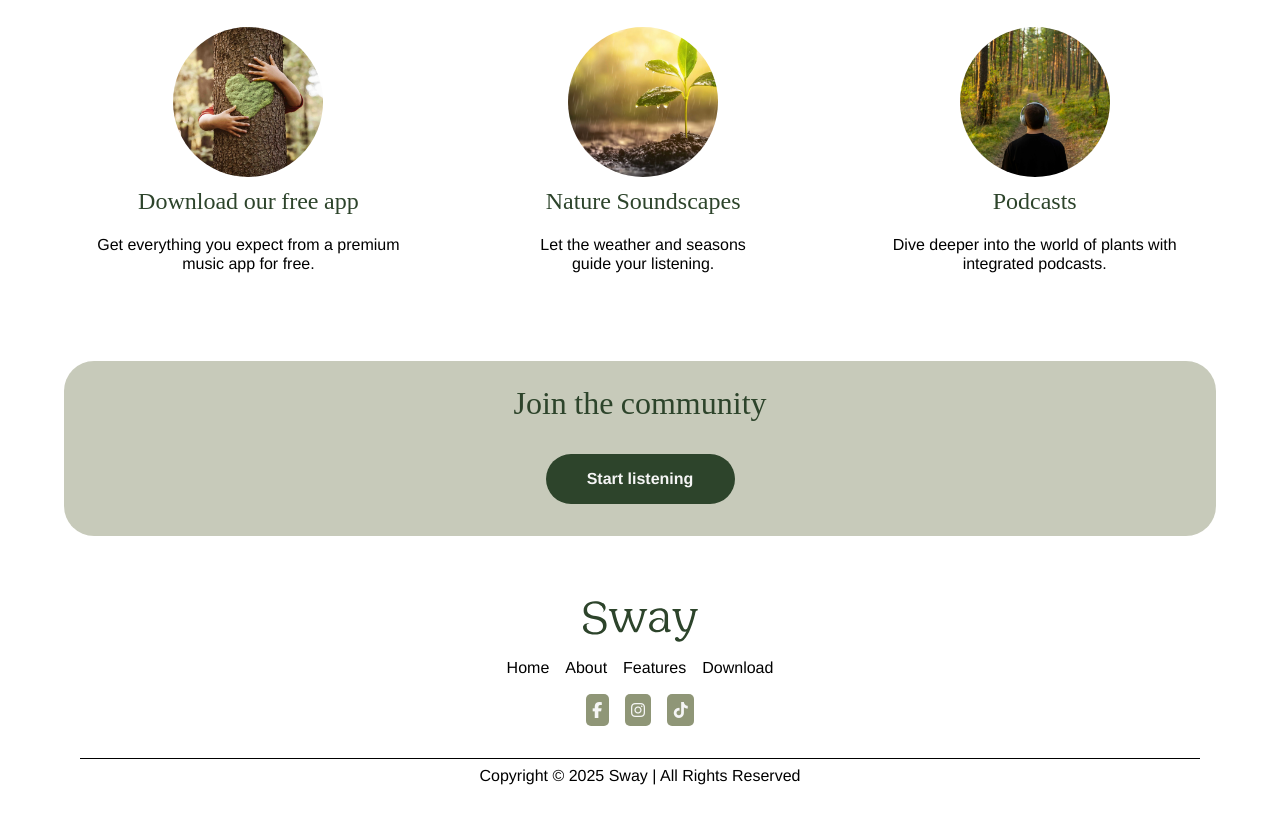
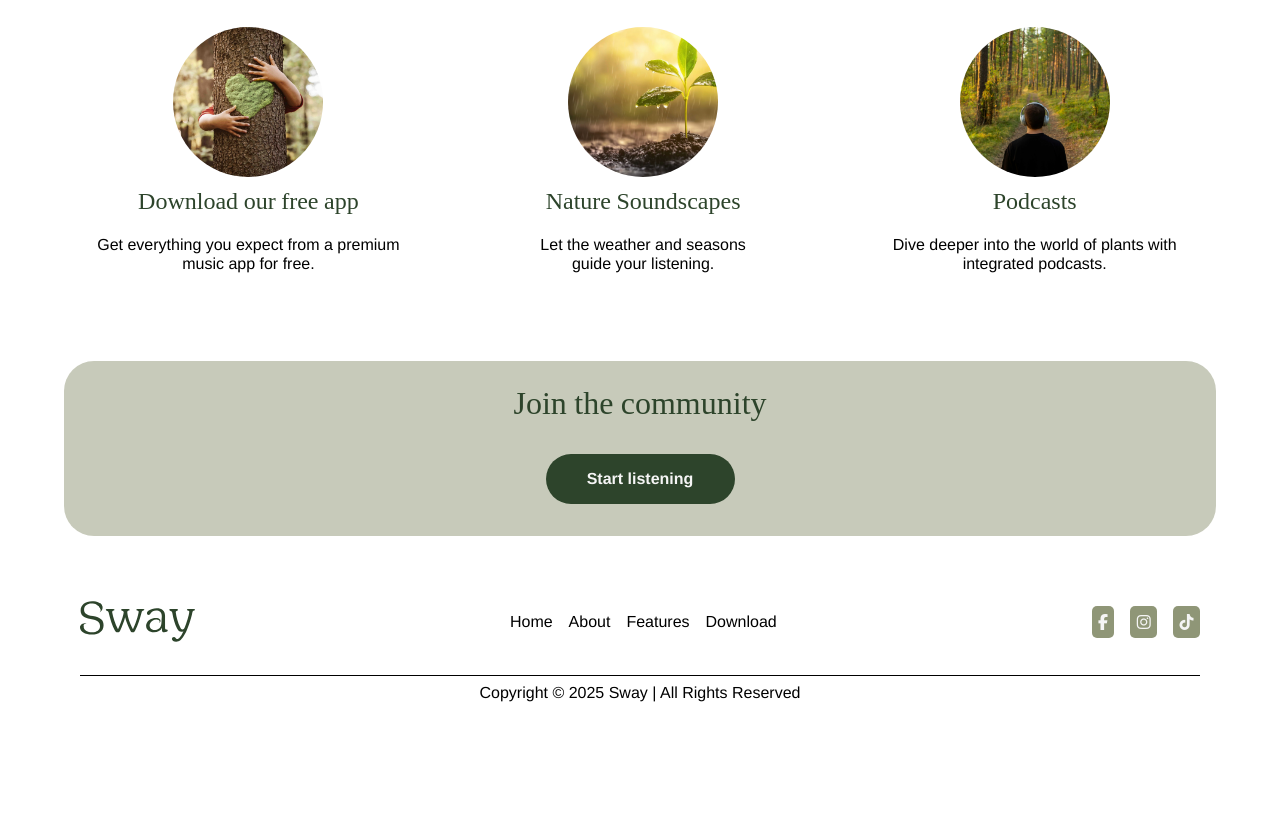
Before and after one commit to DelsemmeJolien/XD-Webdesign-Website, a plain HTML site: page index.html in a window 1280 px wide. Shown: the part 1254-2077 px from the top of the page. After the commit the page ends 2021 px from the top, so only its background shows below. Drawn offline with Linux system fonts and the light colour scheme; a web font is replaced by a local one.

Commit message:
desktop footer

```diff
--- a/css/style.css
+++ b/css/style.css
@@ -405,7 +405,11 @@
 }
 
 /* footer */
-footer{
+.footer {
+    display: flex;
+    flex-direction: column;
+    justify-content: center;
+    align-items: center;
     gap: 1em;
 }
 
@@ -418,10 +422,11 @@
     margin-top: 8px;
 }
 
-footer .footerLinks, footer .socialButtons {
+footer .footerLinks, footer .socialButtons{
     display: flex;
     flex-direction: row;
     gap: 1em;
+    justify-content: center;
 }
 
 footer .socialButtons a {
@@ -612,13 +617,9 @@
         margin: 3em 4em;
     }
 
-    .hero{
-        min-height: 325px;
-    }
+    .hero{  min-height: 325px; }
 
-    p{
-        max-width: 95%;
-    }
+    p{ max-width: 95%; }
 
     .homeAbout, .about{
         flex-direction: row;
@@ -677,4 +678,11 @@
         margin-left: auto;
         margin-right: auto;
     }
+
+    .footer{
+        flex-direction: row;
+        width: 100%;
+        justify-content: space-between;
+        margin-bottom: 1em;
+    }
 }
--- a/index.html
+++ b/index.html
@@ -95,6 +95,7 @@
     </section>
 
     <footer>
+        <div class="footer">
             <a class="logo" href="index.html"></a>
             <div class="footerLinks">
                 <a href="index.html">Home</a>
@@ -107,6 +108,7 @@
                 <a class="fa-brands fa-instagram" href="https://www.instagral.com" target="_blank"></a>
                 <a class="fa-brands fa-tiktok" href="https://www.tiktok.com" target="_blank"></a>
             </div>
+        </div>
         <div class="stroke">
             <p>Copyright &copy; 2025 Sway | All Rights Reserved</p>
         </div>
```
Also changed, not shown: about.html (+2 -0 lines), download.html (+2 -0 lines), features.html (+2 -0 lines), login.html (+2 -1 lines), signup.html (+2 -0 lines), 1 other file. Lines whose indentation alone changed are shown as unchanged.
